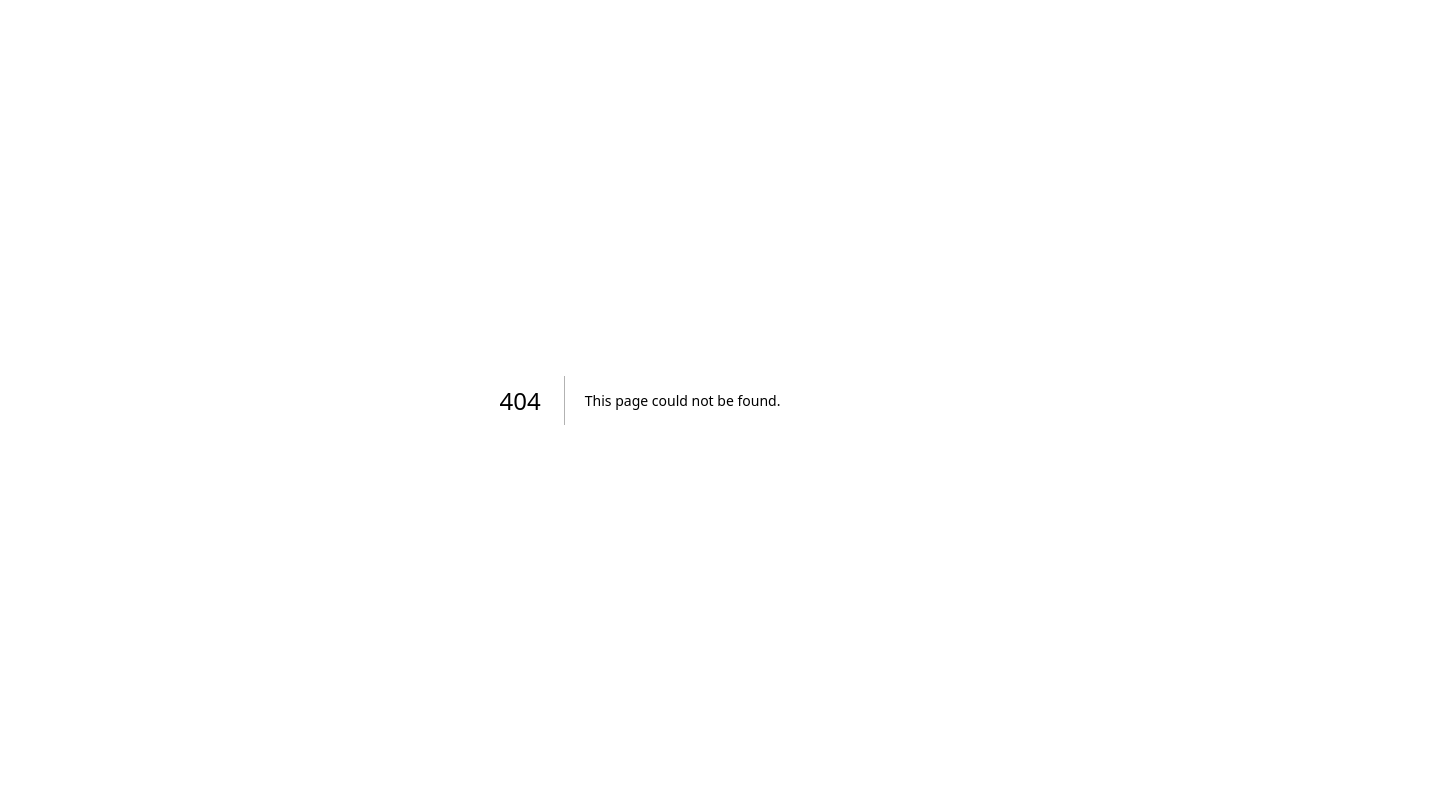
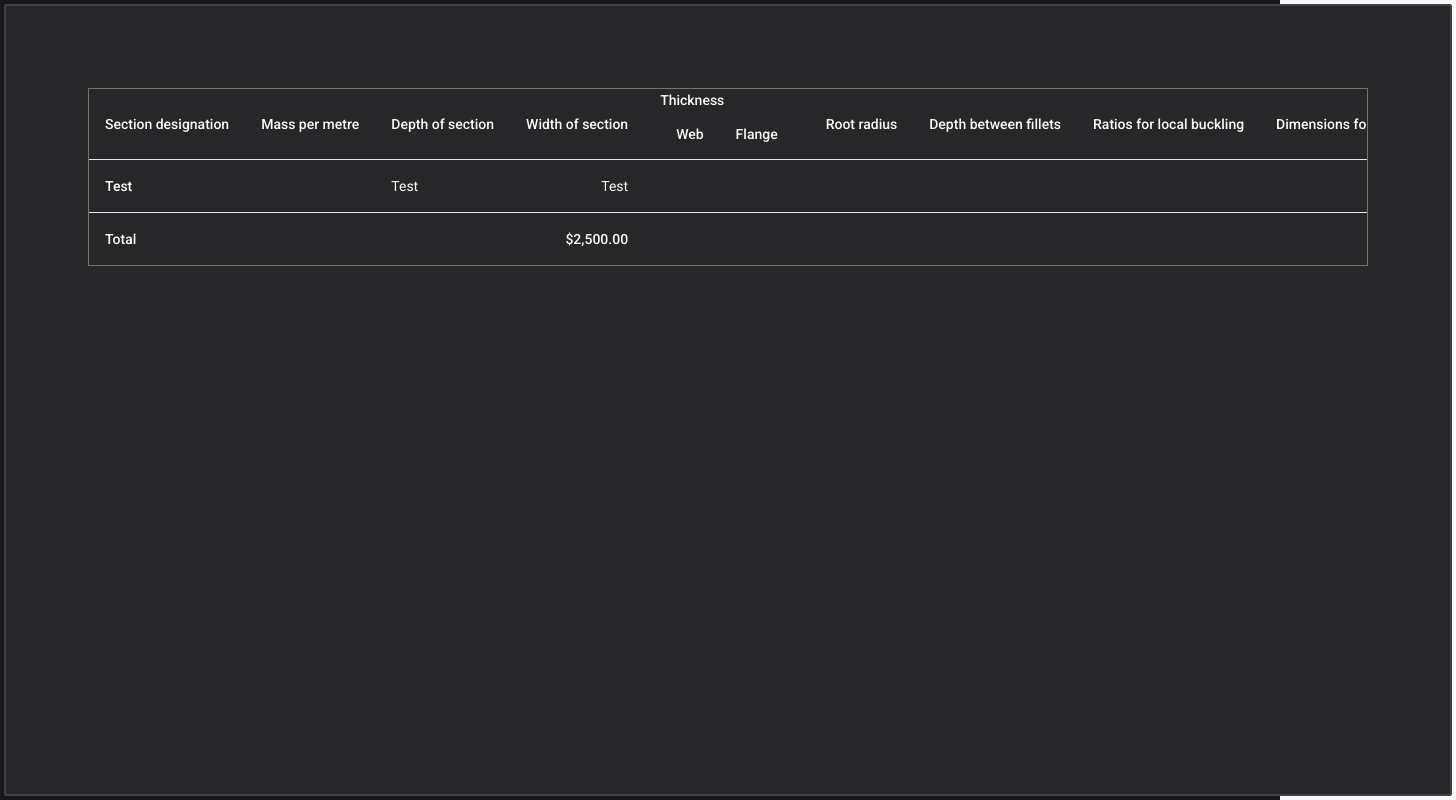
Before and after one commit to mxdeley/structopia_v1, a Next.js app: page /dashboard/bluebook in a window 1280 px wide. Before the commit this address had no page. Shown: the whole page, 1456 px wide, since content can reach past the window. Built offline with nearby package versions, Linux system fonts and the light colour scheme.

Commit message:
added steel section page

```diff
--- /dev/null
+++ b/app/dashboard/bluebook/page.tsx
@@ -0,0 +1,87 @@
+import {
+  AlignCenter,
+  Euro,
+  File,
+  FolderKanban,
+  LayoutDashboard,
+  Menu,
+  PenTool,
+  Sigma,
+} from "lucide-react";
+import Link from "next/link";
+import Image from "next/image";
+import { ScrollArea, ScrollBar } from "@/components/ui/scroll-area";
+
+import React from "react";
+import {
+  Table,
+  TableBody,
+  TableCaption,
+  TableCell,
+  TableFooter,
+  TableHead,
+  TableHeader,
+  TableRow,
+} from "@/components/ui/table";
+
+const Dashboard = () => {
+  return (
+    <div className="h-screen flex">
+      <div className="h-full flex w-[50px] justify-center"></div>
+      <div className="h-ful rounded-sm p-1 flex-1">
+        <div className="p-[2px] bg-zinc-700 w-full h-full rounded-[2px]">
+          <div className="p-[2px] bg-zinc-800 w-full h-full rounded-[2px]">
+            <div className="p-20">
+              <ScrollArea className="max-w-7xl w-7xl whitespace-nowrap rounded-md border border-stone-500">
+                <Table>
+                  <TableHeader>
+                    <TableRow>
+                      <TableHead>Section designation</TableHead>
+                      <TableHead>Mass per metre</TableHead>
+                      <TableHead>Depth of section</TableHead>
+                      <TableHead>Width of section</TableHead>
+                      <TableHead>
+                        Thickness
+                        <div>
+                          <TableHead>Web</TableHead>
+                          <TableHead>Flange</TableHead>
+                        </div>
+                      </TableHead>
+                      <TableHead>Root radius</TableHead>
+                      <TableHead>Depth between fillets</TableHead>
+                      <TableHead>Ratios for local buckling</TableHead>
+                      <TableHead>Dimensions for detailing</TableHead>
+                      <TableHead>Surface area</TableHead>
+                      <TableHead>Surface area</TableHead>
+                      <TableHead>Surface area</TableHead>
+                      <TableHead>Surface area</TableHead>
+                      <TableHead>Surface area</TableHead>
+                      <TableHead>Surface area</TableHead>
+                    </TableRow>
+                  </TableHeader>
+                  <TableBody>
+                    <TableRow>
+                      <TableCell className="font-medium">Test</TableCell>
+                      <TableCell></TableCell>
+                      <TableCell>Test</TableCell>
+                      <TableCell className="text-right">Test</TableCell>
+                    </TableRow>
+                  </TableBody>
+                  <TableFooter>
+                    <TableRow>
+                      <TableCell colSpan={3}>Total</TableCell>
+                      <TableCell className="text-right">$2,500.00</TableCell>
+                    </TableRow>
+                  </TableFooter>
+                </Table>
+                <ScrollBar orientation="horizontal" />
+              </ScrollArea>
+            </div>
+          </div>
+        </div>
+      </div>
+    </div>
+  );
+};
+
+export default Dashboard;
--- a/app/dashboard/page.tsx
+++ b/app/dashboard/page.tsx
@@ -9,6 +9,7 @@ import {
   Sigma,
 } from "lucide-react";
 import Link from "next/link";
+import Image from "next/image";
 import React from "react";
 
 const Dashboard = () => {
@@ -37,6 +38,9 @@ const Dashboard = () => {
           <Link href={"/eurocodes"}>
             <Euro size={28} />
           </Link>
+          <Link href={"/dashboard/bluebook"}>
+            <Image src={"/steel.svg"} height={28} width={28} alt="basis" />
+          </Link>
         </nav>
       </div>
       <div className="h-ful rounded-sm p-1 flex-1">
```
